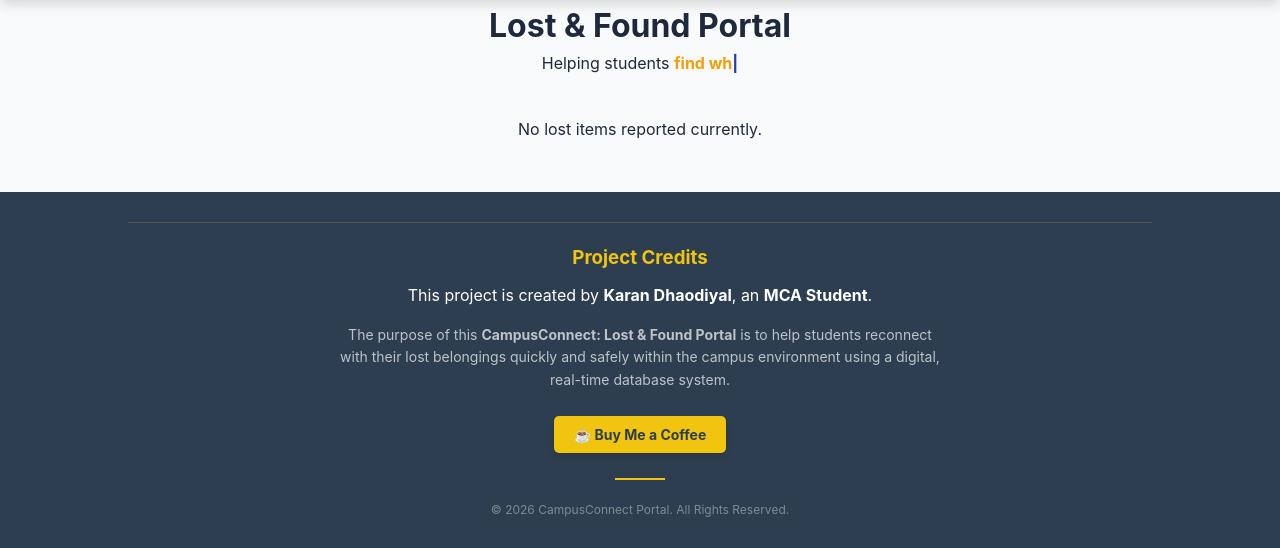
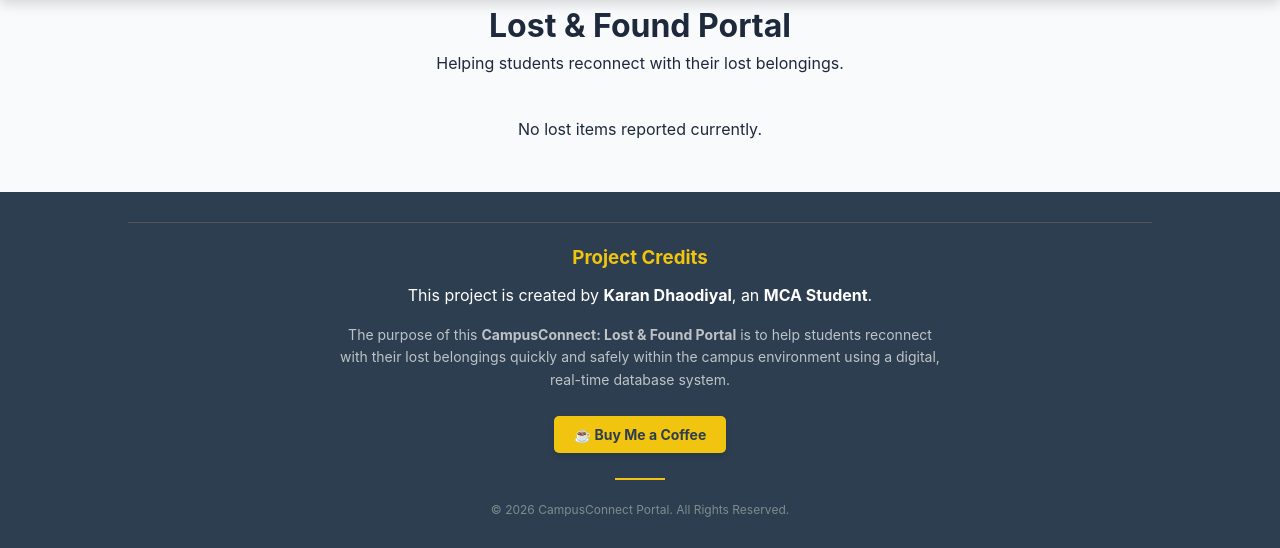
Before and after one commit to karandhaodiyal28-hash/CampusConnect, a PHP site: page / in a window 1280 px wide. Shown: the part 64-612 px from the top of the page. Run offline with PHP 8.4, Linux system fonts and the light colour scheme; data that the repository does not hold is empty.

Commit message:
Revert website typing effect from legacy index.php and style.css (keep it in README only)

```diff
--- a/assets/style.css
+++ b/assets/style.css
@@ -62,15 +62,6 @@ h2.section-title {
 
 .item-card:hover { transform: translateY(-5px); }
 
-/* Typewriter effect */
-.typed-text { color: #f59e0b; font-weight: 700; }
-.typed-cursor {
-    color: #1e40af;
-    font-weight: 700;
-    animation: blink 0.8s step-end infinite;
-}
-@keyframes blink { 50% { opacity: 0; } }
-
 /* Footer Design */
 .footer {
     background: #0f172a;
--- a/index.php
+++ b/index.php
@@ -13,7 +13,7 @@
     <main>
         <div style="text-align:center; margin-bottom:40px;">
             <h1>Lost & Found Portal</h1>
-            <p>Helping students <span id="typed-text" class="typed-text"></span><span class="typed-cursor">|</span></p>
+            <p>Helping students reconnect with their lost belongings.</p>
         </div>
 
         <div class="grid">
@@ -41,35 +41,5 @@
     </main>
 
     <?php include 'includes/footer.php'; ?>
-
-    <script>
-    // Typewriter effect: types a phrase, backspaces it, then types the next one
-    (function () {
-        const phrases = [
-            "reconnect with lost belongings.",
-            "find what they lost.",
-            "recover items quickly & safely."
-        ];
-        const el = document.getElementById('typed-text');
-        if (!el) return;
-        let phraseIndex = 0, charIndex = 0, deleting = false;
-        function tick() {
-            const current = phrases[phraseIndex];
-            charIndex += deleting ? -1 : 1;
-            el.textContent = current.substring(0, charIndex);
-            let delay = deleting ? 45 : 90;
-            if (!deleting && charIndex === current.length) {
-                delay = 1600;          // pause on the full phrase
-                deleting = true;
-            } else if (deleting && charIndex === 0) {
-                deleting = false;
-                phraseIndex = (phraseIndex + 1) % phrases.length;
-                delay = 400;
-            }
-            setTimeout(tick, delay);
-        }
-        tick();
-    })();
-    </script>
 </body>
 </html>
```
